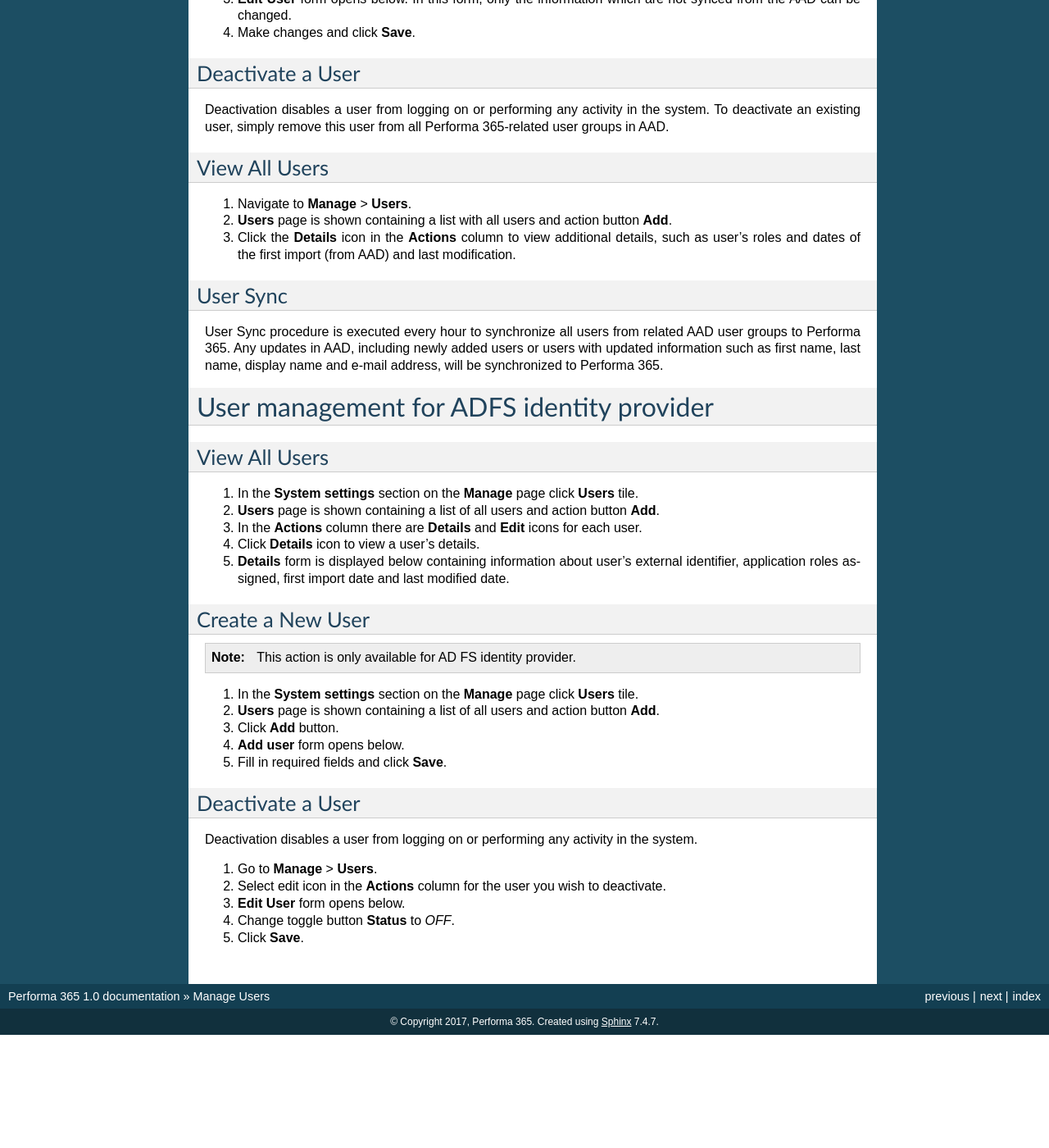
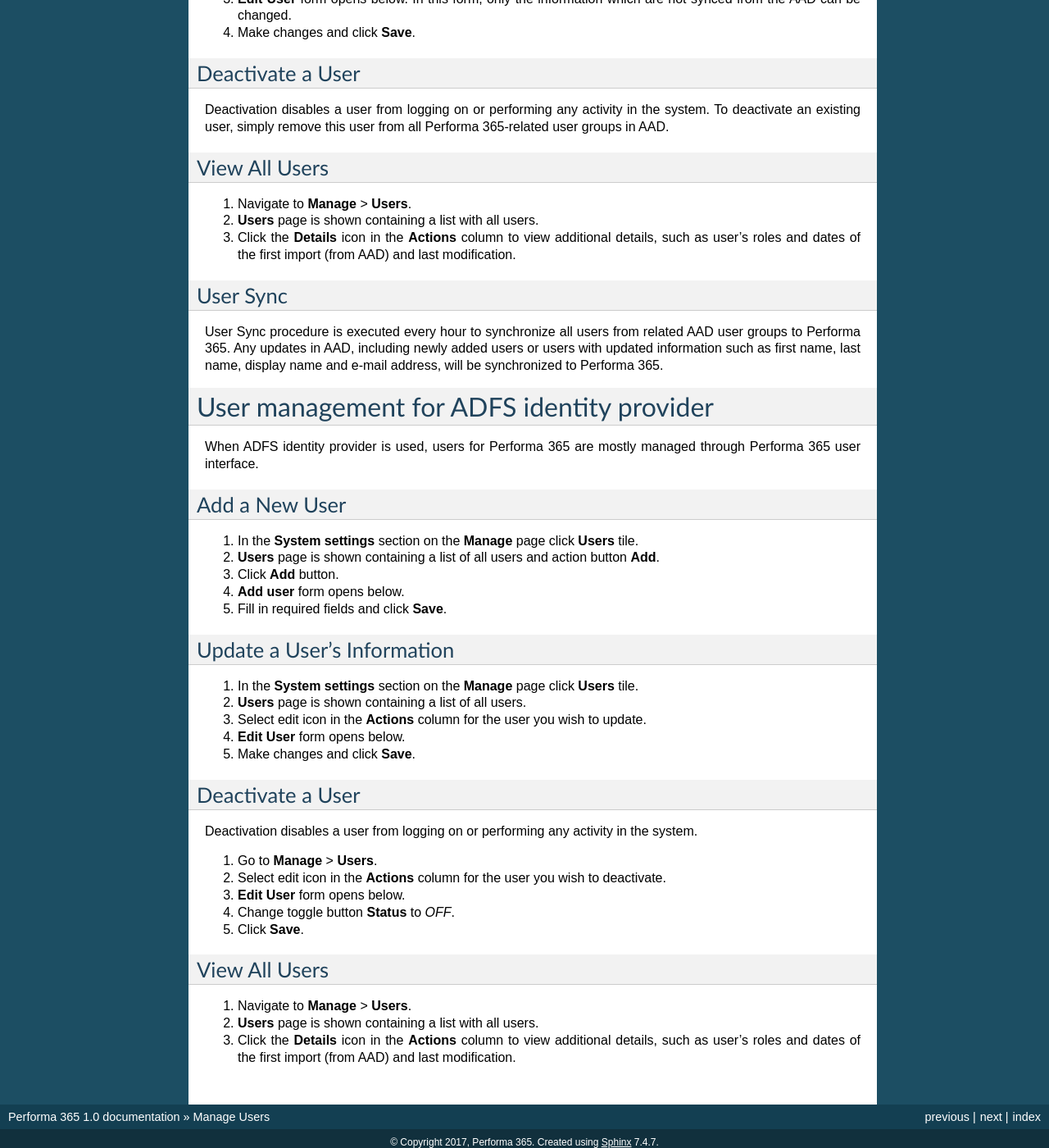
Before and after one commit to pslisko/performa365docs, a Sphinx documentation site: the page built from docs/howto/manage_users.rst, in a window 1280 px wide and 1400 px high, scrolled down 1147 px. Shown: the whole window at 82% size. Built offline with Sphinx 7.4.7, drawn with Linux system fonts in a browser that asks for light colours; pages that are not in the unit, such as notebooks, are missing from menus; before the commit the page ends 2409 px from its top, so only the background shows below that; some of the changed text lies outside the part shown.

Commit message:
Update manage_users.rst

```diff
--- a/docs/howto/manage_users.rst
+++ b/docs/howto/manage_users.rst
@@ -59,7 +59,7 @@
 ^^^^^^^^^^^^^^
 
 #. Navigate to **Manage** > **Users**.
-#. **Users** page is shown containing a list with all users and action button **Add**.
+#. **Users** page is shown containing a list with all users.
 #. Click the **Details** icon in the **Actions** column to view additional details, such as user's roles and dates of the first import (from AAD) and last modification.
 
 .. _UserSync:
@@ -75,25 +75,25 @@
 User management for ADFS identity provider
 ================================================
 
-View All Users
+When ADFS identity provider is used, users for Performa 365 are mostly managed through Performa 365 user interface.
+
+Add a New User
 ^^^^^^^^^^^^^^
-
-#. In the **System settings** section on the **Manage** page click **Users** tile.
-#. **Users** page is shown containing a list of all users and action button **Add**.
-#. In the **Actions** column there are **Details** and **Edit** icons for each user.
-#. Click **Details** icon to view a user's details.
-#. **Details** form is displayed below containing information about user's external identifier, application roles assigned, first import date and last modified date.
-
-Create a New User
-^^^^^^^^^^^^^^
-
-.. note:: This action is only available for AD FS identity provider.
 
 #. In the **System settings** section on the **Manage** page click **Users** tile.
 #. **Users** page is shown containing a list of all users and action button **Add**.
 #. Click **Add** button.
 #. **Add user** form opens below.
 #. Fill in required fields and click **Save**.
+
+Update a User's Information
+^^^^^^^^^^^^^^
+
+#. In the **System settings** section on the **Manage** page click **Users** tile.
+#. **Users** page is shown containing a list of all users.
+#. Select edit icon in the **Actions** column for the user you wish to update.
+#. **Edit User** form opens below.
+#. Make changes and click **Save**.
 
 Deactivate a User
 ^^^^^^^^^^^^^^^^^
@@ -105,3 +105,10 @@
 #. **Edit User** form opens below.
 #. Change toggle button **Status**  to *OFF*.
 #. Click **Save**.
+
+View All Users
+^^^^^^^^^^^^^^
+
+#. Navigate to **Manage** > **Users**.
+#. **Users** page is shown containing a list with all users.
+#. Click the **Details** icon in the **Actions** column to view additional details, such as user's roles and dates of the first import (from AAD) and last modification.
```
